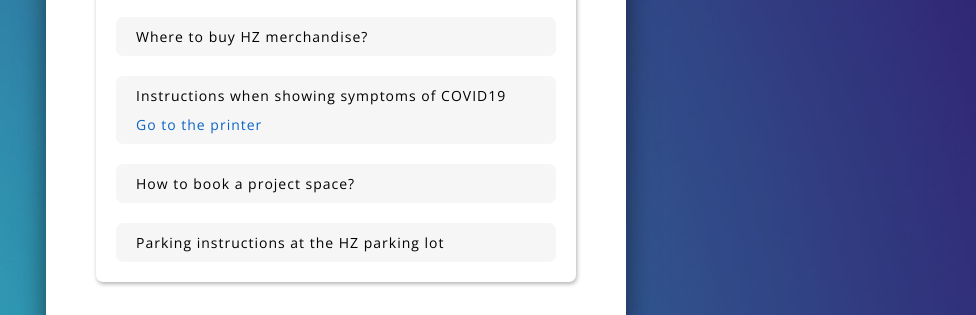
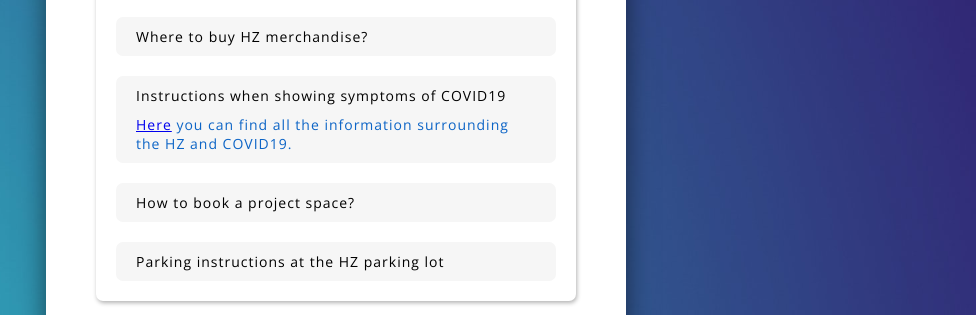
Before and after one commit to JulienNout/JulienNout, a plain HTML site: page faq.html in a window 1280 px wide. Both pictures are taken after a click on the heading "Instructions when showing symptoms of COVID19". Shown: the part 357-672 px from the top of the page, 304-1280 px from the left. Drawn offline with nearby package versions, Linux system fonts and the light colour scheme.

Commit message:
Finalized site for feedback 15 sep

```diff
--- a/faq.html
+++ b/faq.html
@@ -89,27 +89,27 @@
         <div class="faqs">
           <details>
             <summary>How to print a document at HZ?</summary>
-            <p class="text">Go to the printer</p>
+            <p class="text">Information regarding printing can be found <a href="https://hz.nl/en/secure/contact/het-groene-woud-en/groene-woud-facilities">here</a> under Printing/copying/plotting.</p>
           </details>
           <details>
             <summary>How to scan a document and send it to your machine at HZ?</summary>
-            <p class="text">Go to the printer</p>
+            <p class="text">Information regarding printing can be found <a href="https://hz.nl/en/secure/contact/het-groene-woud-en/groene-woud-facilities">here</a> under Printing/copying/plotting.</p>
           </details>
           <details>
             <summary>Where to buy HZ merchandise?</summary>
-            <p class="text">Go to the printer</p>
+            <p class="text">You can purchase all kinds of goods from www.webshop.hz.nl</p>
           </details>
           <details>
             <summary>Instructions when showing symptoms of COVID19</summary>
-            <p class="text">Go to the printer</p>
+            <p class="text"><a href="https://hz.nl/en/current-affairs/coronavirus/faq">Here</a> you can find all the information surrounding the HZ and COVID19.</p>
           </details>
           <details>
             <summary>How to book a project space?</summary>
-            <p class="text">Go to the printer</p>
+            <p class="text">Project spaces can be booked <a href="https://hzuniversity.topdesk.net/tas/public/ssp/content/page/assetreservationplanner?assetType=Video&assetType=Audio&assetType=Bekabeling+%2F+CablesIT+Randapparatuur+%2F+IT+peripherals">here</a>.</p>
           </details>
           <details>
             <summary>Parking instructions at the HZ parking lot</summary>
-            <p class="text">Go to the printer</p>
+            <p class="text">The parking and accessability page can be found <a href="https://hz.nl/secure/over-de-hz/het-groene-woud/groene-woud--bereikbaarheid">here</a>.</p>
           </details>
         </div>
       </div>
--- a/style.css
+++ b/style.css
@@ -298,7 +298,8 @@ thead {
 /*Part of Main Conten FAQ*/
 .faq-main {
     padding: 50px 350px;
-    height: 100vh;
+    min-height: calc(100vh);
+    display: inline-block;
     display: inline-block;
     flex-direction: row-reverse;
     font-family: 'Open Sans', sans-serif;
```
Also changed, not shown: index.html (+3 -1 lines).
